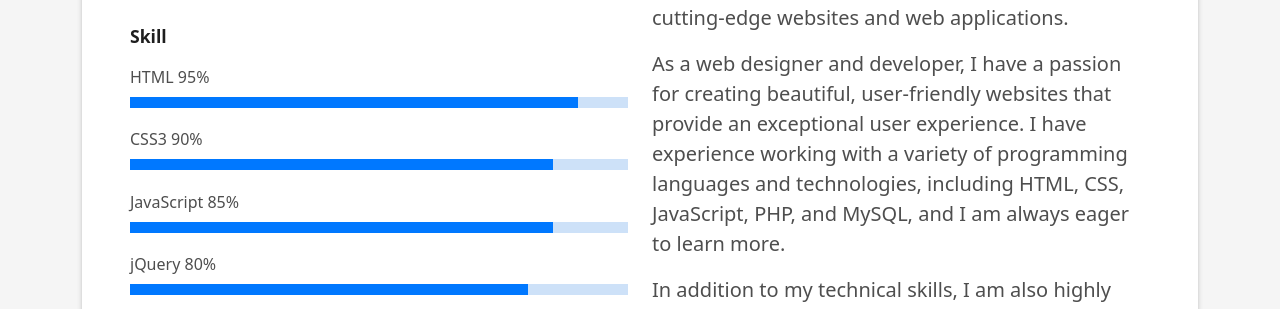
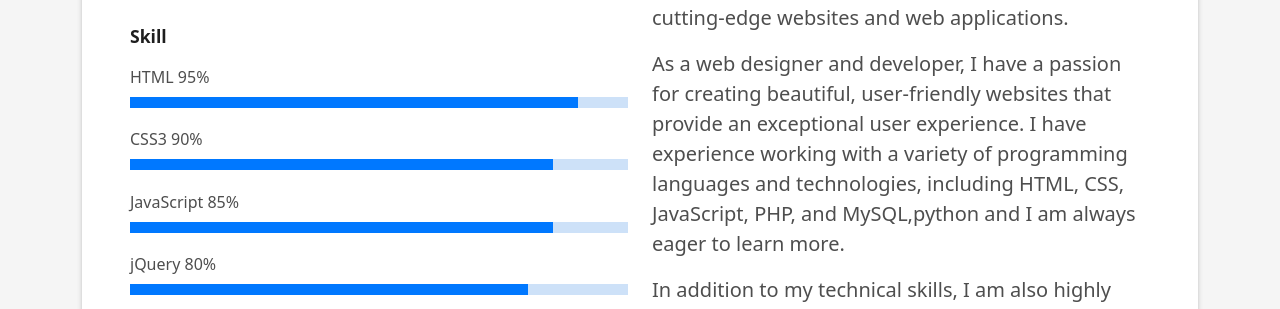
Before and after one commit to Abdullah-Al-Sobail/Abdullah-Al-Sobail, a plain HTML site: page index.html in a window 1280 px wide. Shown: the part 1131-1440 px from the top of the page. Drawn offline with Linux system fonts and the light colour scheme.

Commit message:
Update index.html

```diff
--- a/index.html
+++ b/index.html
@@ -152,7 +152,7 @@
                       Hello, my name is <strong>Abdullah Al Sobail</strong> and I am a web designer and developer. I am currently a student at IIUC in the EEE department. I have been working the latest technologies and techniques for creating cutting-edge websites and web applications.
                     </p>
                     <p class="lead">
-                      As a web designer and developer, I have a passion for creating beautiful, user-friendly websites that provide an exceptional user experience. I have experience working with a variety of programming languages and technologies, including HTML, CSS, JavaScript, PHP, and MySQL, and I am always eager to learn more.
+                      As a web designer and developer, I have a passion for creating beautiful, user-friendly websites that provide an exceptional user experience. I have experience working with a variety of programming languages and technologies, including <strong>HTML, CSS, JavaScript, PHP, and MySQL,python</strong> and I am always eager to learn more.
 
                     </p>
                     <p class="lead">
```
